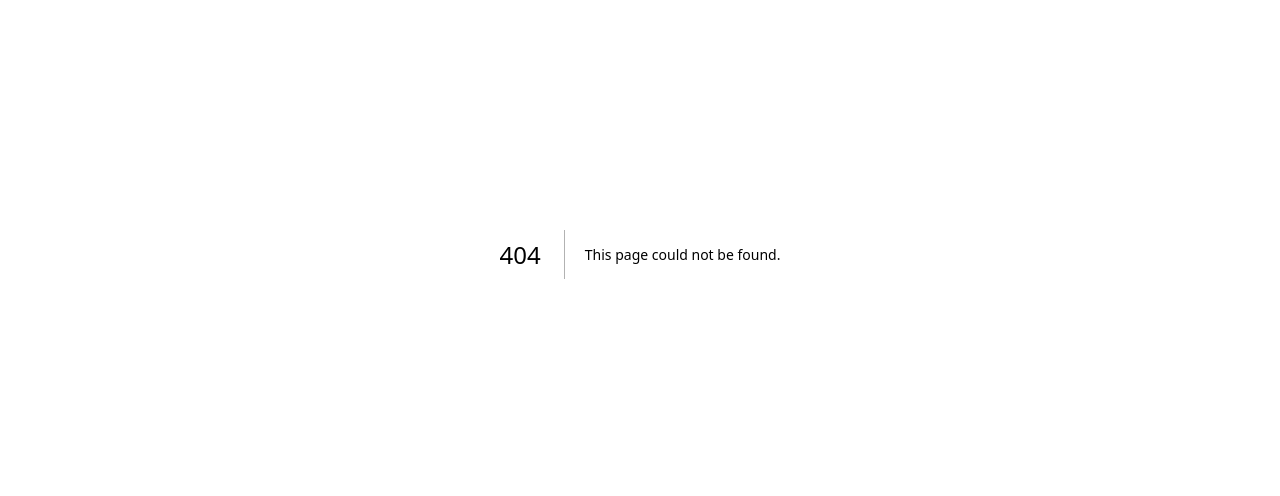
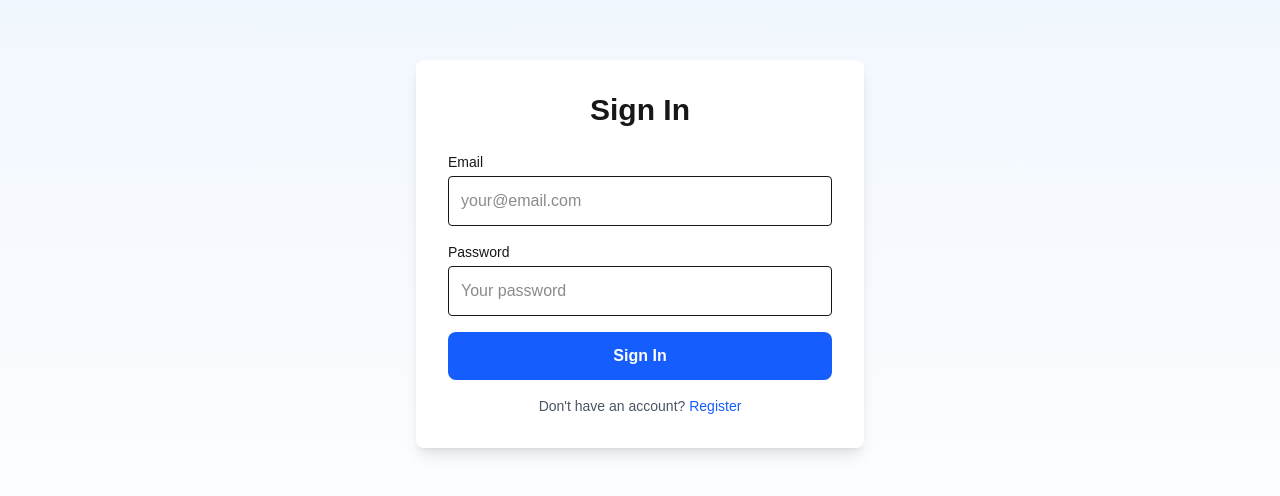
Before and after one commit to sihyunlkim/survey-lab, a Next.js app: page /login in a window 1280 px wide. Before the commit this address had no page. Shown: the part 146-642 px from the top of the page. Built offline with nearby package versions, Linux system fonts and the light colour scheme.

Commit message:
feat: create login page with NextAuth integration

```diff
--- /dev/null
+++ b/src/app/login/page.js
@@ -0,0 +1,98 @@
+'use client';
+
+import { useState } from 'react';
+import { signIn } from 'next-auth/react';
+import { useRouter } from 'next/navigation';
+import Link from 'next/link';
+
+export default function LoginPage() {
+  const router = useRouter();
+  const [formData, setFormData] = useState({
+    email: '',
+    password: '',
+  });
+  const [error, setError] = useState('');
+  const [loading, setLoading] = useState(false);
+
+  const handleSubmit = async (e) => {
+    e.preventDefault();
+    setError('');
+    setLoading(true);
+
+    try {
+      const result = await signIn('credentials', {
+        redirect: false,
+        email: formData.email,
+        password: formData.password,
+      });
+
+      if (result?.error) {
+        setError(result.error);
+        setLoading(false);
+        return;
+      }
+
+      // 로그인 성공 - 대시보드로 이동
+      router.push('/dashboard');
+      router.refresh();
+    } catch (err) {
+      setError('An error occurred. Please try again.');
+      setLoading(false);
+    }
+  };
+
+  return (
+    <div className="min-h-screen flex items-center justify-center bg-gradient-to-b from-blue-50 to-white">
+      <div className="max-w-md w-full bg-white p-8 rounded-lg shadow-lg">
+        <h2 className="text-3xl font-bold mb-6 text-center">Sign In</h2>
+
+        {error && (
+          <div className="bg-red-50 text-red-600 p-3 rounded mb-4">
+            {error}
+          </div>
+        )}
+
+        <form onSubmit={handleSubmit} className="space-y-4">
+          <div>
+            <label className="block text-sm font-medium mb-1">Email</label>
+            <input
+              type="email"
+              required
+              value={formData.email}
+              onChange={(e) => setFormData({ ...formData, email: e.target.value })}
+              className="w-full p-3 border rounded focus:ring-2 focus:ring-blue-500 focus:outline-none"
+              placeholder="your@email.com"
+            />
+          </div>
+
+          <div>
+            <label className="block text-sm font-medium mb-1">Password</label>
+            <input
+              type="password"
+              required
+              value={formData.password}
+              onChange={(e) => setFormData({ ...formData, password: e.target.value })}
+              className="w-full p-3 border rounded focus:ring-2 focus:ring-blue-500 focus:outline-none"
+              placeholder="Your password"
+            />
+          </div>
+
+          <button
+            type="submit"
+            disabled={loading}
+            className="w-full py-3 bg-blue-600 text-white rounded-lg hover:bg-blue-700 font-semibold disabled:bg-gray-400 transition"
+          >
+            {loading ? 'Signing in...' : 'Sign In'}
+          </button>
+        </form>
+
+        <p className="mt-4 text-center text-sm text-gray-600">
+          Don't have an account?{' '}
+          <Link href="/register" className="text-blue-600 hover:underline font-medium">
+            Register
+          </Link>
+        </p>
+      </div>
+    </div>
+  );
+}
```
